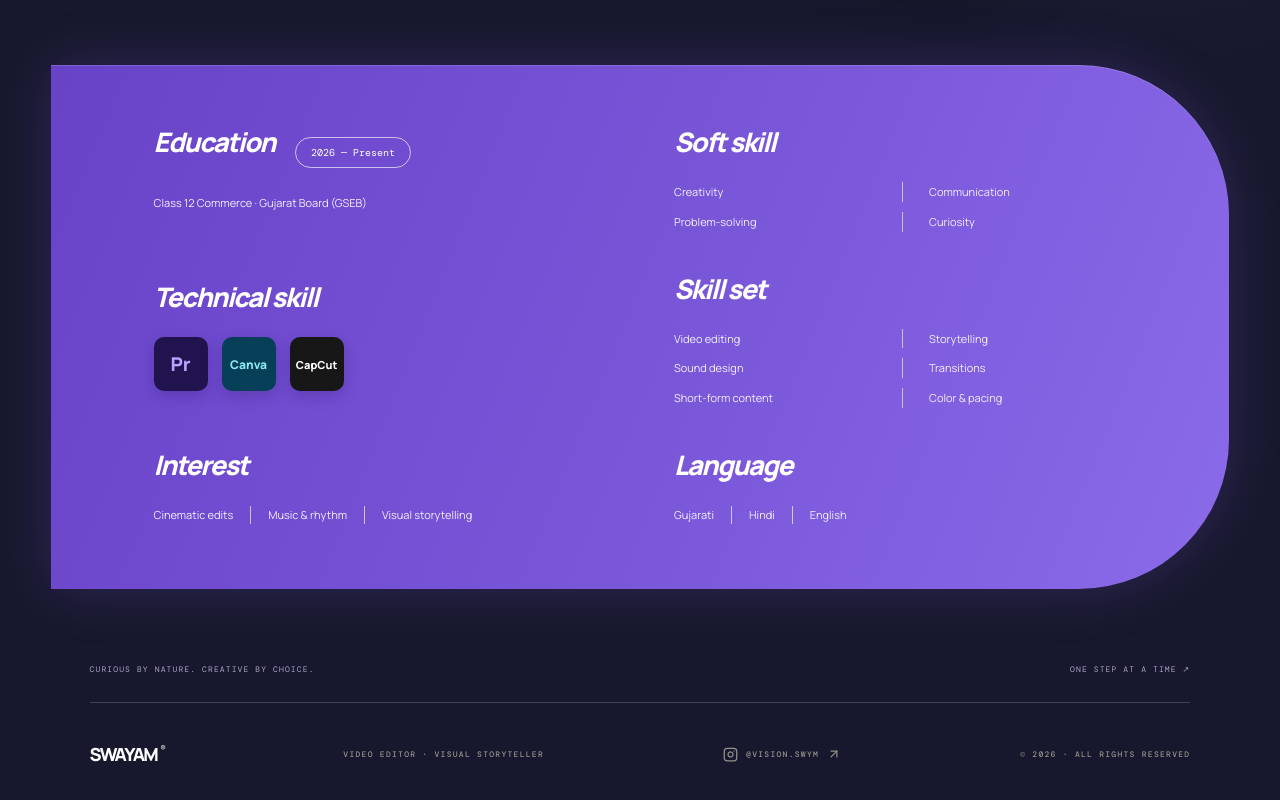
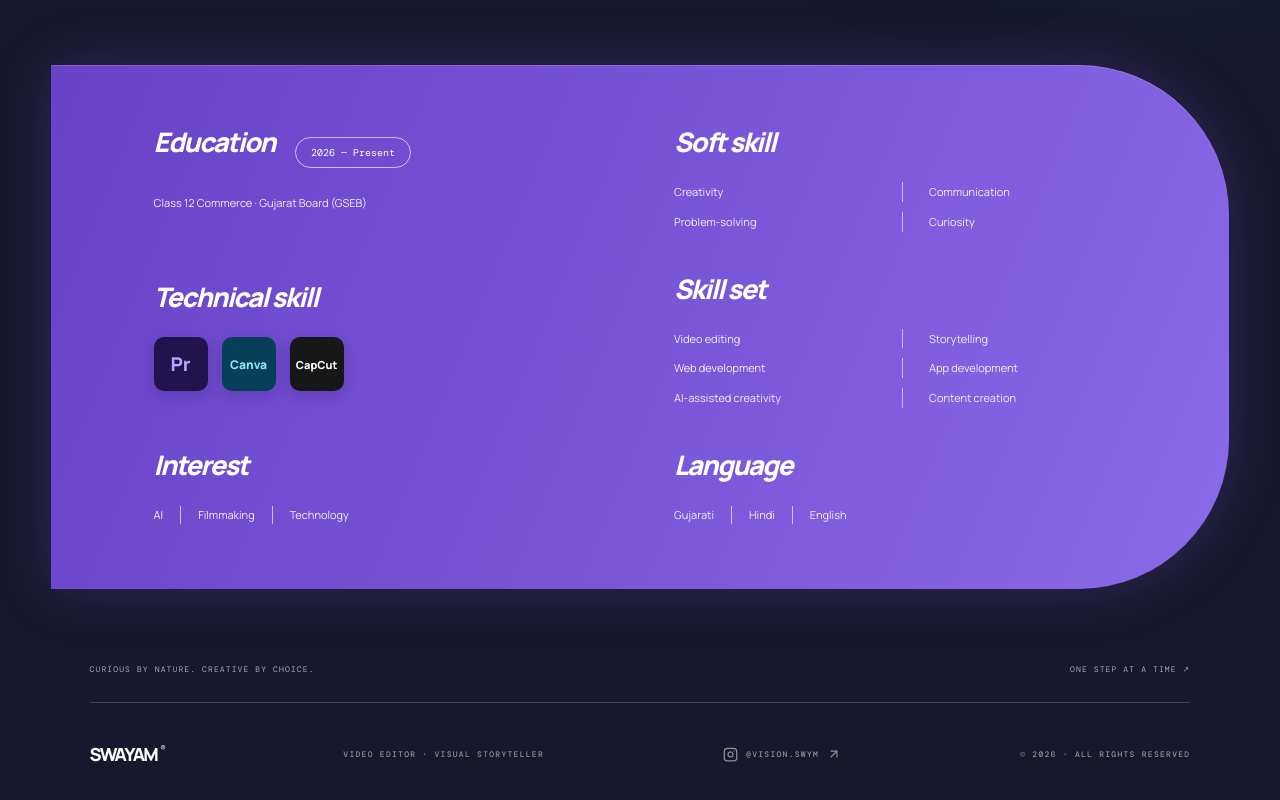
Before and after one commit to valandswayam5-ai/swayam-editor-portfolio, a Next.js app: page / in a window 1280 px wide. Shown: the part 6199-6999 px from the top of the page. Built offline with nearby package versions, Linux system fonts and the light colour scheme.

Commit message:
Update About interests and skill set

```diff
--- a/app/page.tsx
+++ b/app/page.tsx
@@ -160,7 +160,7 @@ export default function Home() {
             </div>
             <div className="reference-info-block">
               <h3>Interest</h3>
-              <div className="reference-inline-list"><span>Cinematic edits</span><i /><span>Music & rhythm</span><i /><span>Visual storytelling</span></div>
+              <div className="reference-inline-list"><span>AI</span><i /><span>Filmmaking</span><i /><span>Technology</span></div>
             </div>
           </div>
           <div className="reference-column">
@@ -170,7 +170,7 @@ export default function Home() {
             </div>
             <div className="reference-info-block">
               <h3>Skill set</h3>
-              <div className="reference-split-list"><span>Video editing</span><span>Storytelling</span><span>Sound design</span><span>Transitions</span><span>Short-form content</span><span>Color & pacing</span></div>
+              <div className="reference-split-list"><span>Video editing</span><span>Storytelling</span><span>Web development</span><span>App development</span><span>AI-assisted creativity</span><span>Content creation</span></div>
             </div>
             <div className="reference-info-block">
               <h3>Language</h3>
```
